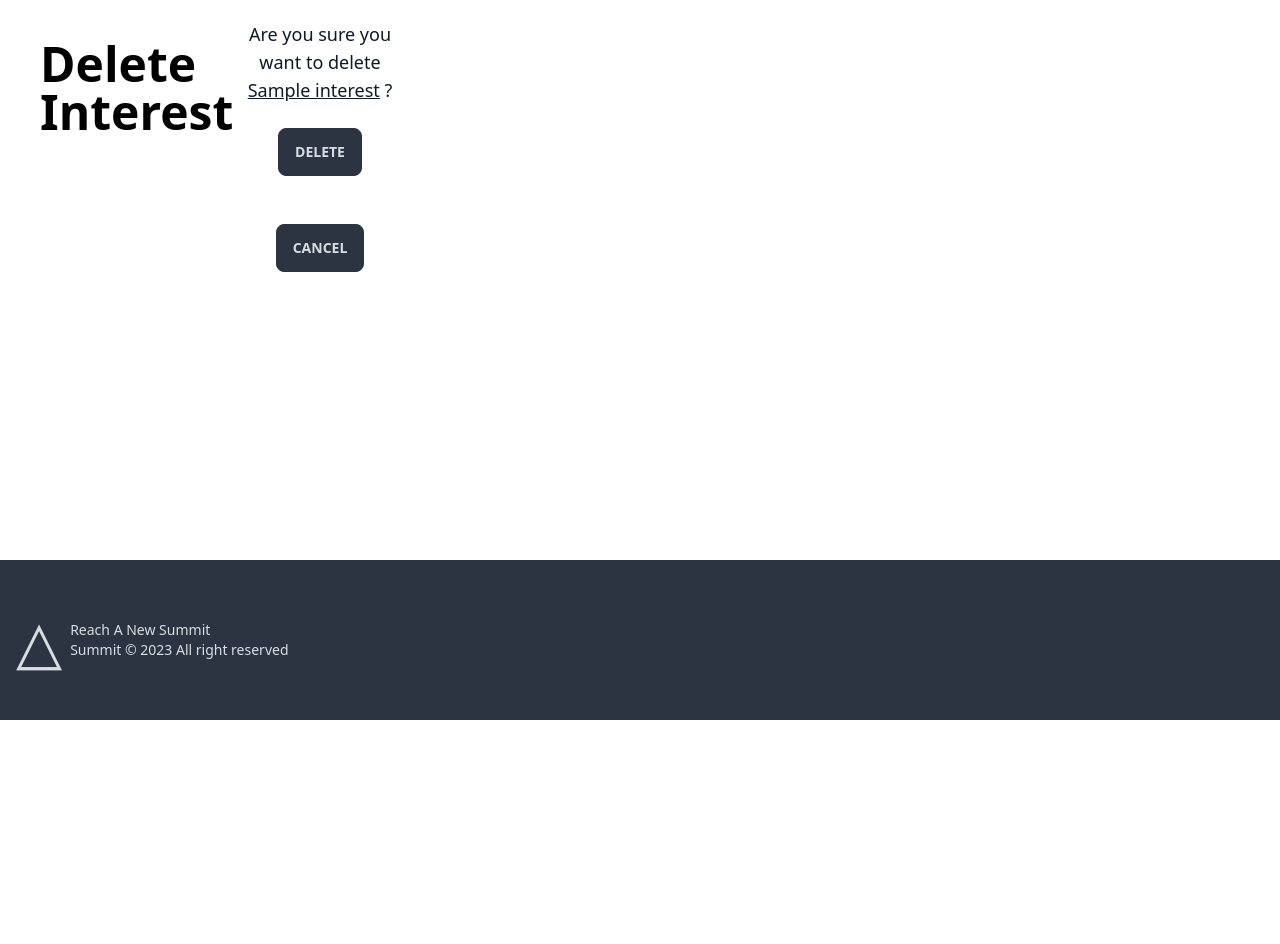
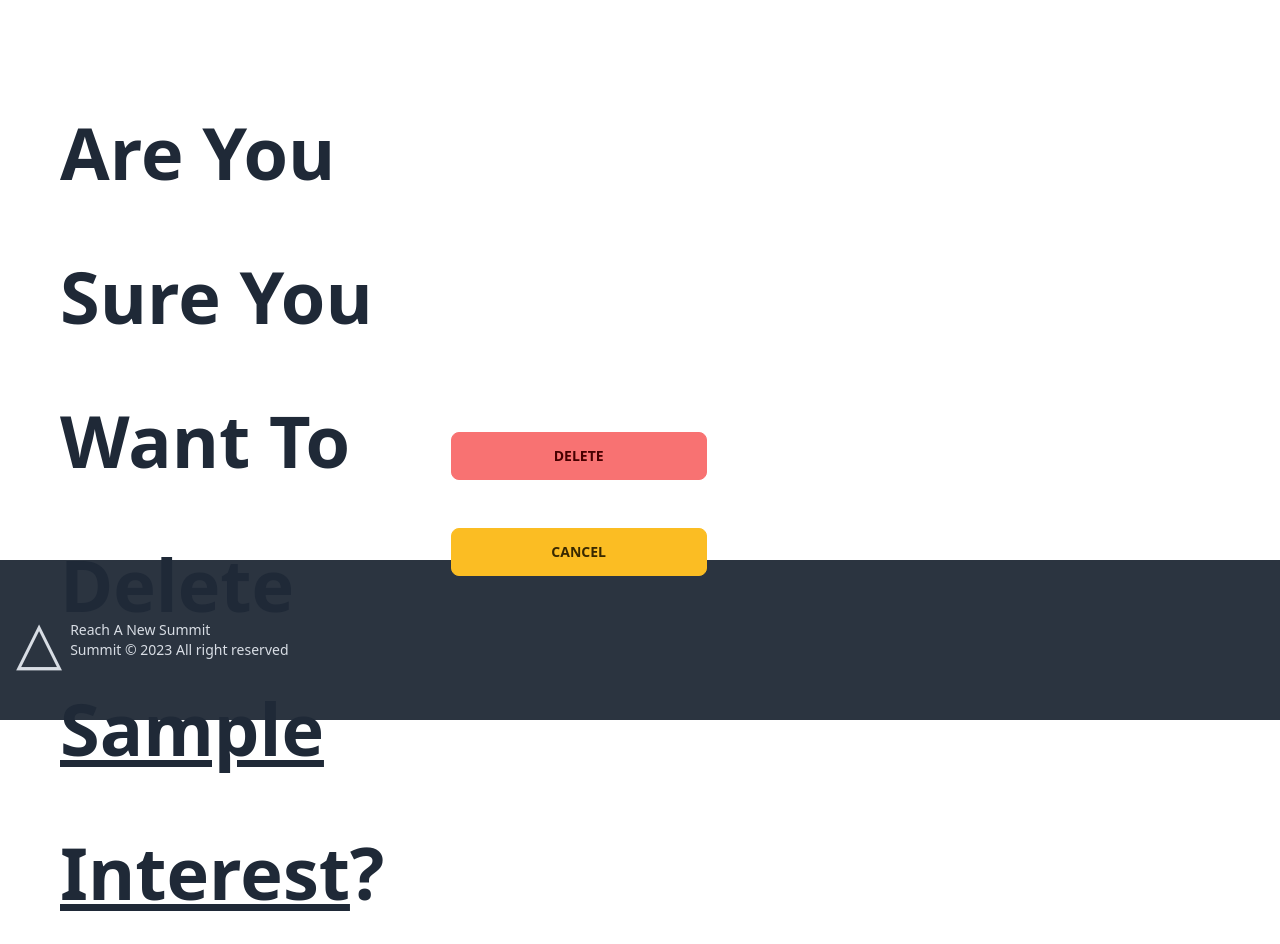
Before and after one commit to Bharatchandran/summitPrj3, a Django app: page /interests/1/delete/ in a window 1280 px wide. Shown: the part 80-1024 px from the top of the page. Before the commit the page ends 800 px from the top, so only its background shows below. Run offline with Django 4.2, Linux system fonts and the light colour scheme; a user stored in the database is signed in; tables that the repository leaves empty hold one stand-in row (values such as "Sample post"); some libraries are stand-ins or nearby versions.

Commit message:
CRUD Forms styled

```diff
--- a/main_app/templates/home.html
+++ b/main_app/templates/home.html
@@ -6,7 +6,7 @@
       <div class="w-4/5 ">
         <div class='items-center p-4 wd-60 rounded-full bg-slate-900/50 shadow-2xl'>
             <h1 class="m-10 text-8xl drop-shadow-xl tracking-widest font-bold text-white text-center ">SUMMIT</h1>
-            <p class="mb-10 text-2xl text-center text-white">Welcome to the newest community driven platform built for developers by developers.<br><br> A place where you can elevate your code conversations! </p>
+            <p class="mb-10 text-2xl text-center text-white italic">Welcome to the newest community driven platform built for developers by developers.<br><br> A place where you can elevate your code conversations! </p>
             <div class="join space-x-1 ">
                 <a class="m-5 text-lg rounded-full btn btn-lg"  join-item" href="{% url 'signup' %}">Sign Up</a>
                 <a class="m-5 text-lg rounded-full btn btn-lg"  join-item" href="{% url 'login' %}">Log In</a>
--- a/main_app/templates/main_app/interest_confirm_delete.html
+++ b/main_app/templates/main_app/interest_confirm_delete.html
@@ -1,17 +1,21 @@
 {% extends 'base.html' %}
+{% load crispy_forms_tags %}
+{% load tailwind_filters %}
+{% block content %}
 
-{% block content %}
-<h1 class="text-5xl font-bold text-center text-black m-10" >Delete Interest</h1>
+<div class="col-start-1 col-span-2 ml-5 mt-10">
+    <h1 class="ml-10 mt-10 text-7xl font-bold  capitalize leading-loose">Are you sure you want to delete<br><span class="underline decoration-solid" >{{ object.name }}</span>?</h1>
 
-
-<div class="text-center m-5">
-    <h4 class="text-lg  font-medium text-gray-900 dark:text-black m=10">Are you sure you want to delete <span class="underline decoration-solid" >{{ object.name }}</span> ?</h4>
-
+</div>
+<div class="col-start-3 col-span-2 mt-10 flex flex-col items-center justify-center">
     <form action="" method="POST">
         {% csrf_token %}
-        <input class="btn btn-neutral m-6" type="submit" value="Delete" class="btn">
-        <a class="btn btn-neutral m-6" href="{% url 'group_list' object.id %}" value="Cancel">Cancel</a>
+        <div class="mt-6">
+            <input class=" btn btn-error btn-wide m-6 " type="submit" value="Delete" class="btn">
+            <a class="btn btn-wide btn-warning m-6" href="{% url 'group_list' object.id %}" value="Cancel">Cancel</a>
+        </div>
     </form>
+
 </div>
 
 {% endblock %}
--- a/main_app/templates/main_app/interest_form.html
+++ b/main_app/templates/main_app/interest_form.html
@@ -5,9 +5,9 @@
 
 <div class="col-start-1 col-span-2 mr-5">
     {% if object%}
-        <h1 class="ml-10 mt-10 text-8xl font-bold leading-loose">Edit {{object.name}}</h1>
+        <h1 class="ml-10 mt-10 text-8xl font-bold leading-loose">Edit <br><span class="underline decoration-solid" >{{ object.name }}</span></h1>
     {% else %}
-        <h1 class="ml-10 mt-10 text-8xl font-bold leading-loose">Create Interest</h1>
+        <h1 class="ml-10 mt-10 text-8xl font-bold leading-loose">Create Your Interest</h1>
     {% endif %}
 </div>
 <div class="col-start-3 col-span-2 m-10 ">
@@ -16,7 +16,7 @@
         <table>
         {{form|crispy}}
         </table>
-        <input class="btn btn-wide btn-outline btn-success " type="submit" value="Submit">
+        <input class="btn btn-wide btn-outline btn-success mt-5  " type="submit" value="Submit">
     </form>
 </div>
 {% endblock%}
--- a/main_app/templates/registration/signup.html
+++ b/main_app/templates/registration/signup.html
@@ -3,7 +3,7 @@
 {% load tailwind_filters %}
 {%  block content %}
 
-<div class="col-start-1 col-span-2">
+<div class="col-start-1 col-span-2 ">
     <h4 class="ml-10 mt-10 text-4xl p-2">Where Bytes and Banter Combine </h4>
     <h1 class="ml-10 mt-10 text-8xl font-bold leading-loose">Sign Up</h1>
 
```
Also changed, not shown: main_app/templates/main_app/group_confirm_delete.html (+8 -6 lines), main_app/templates/main_app/group_new.html (+11 -6 lines).
